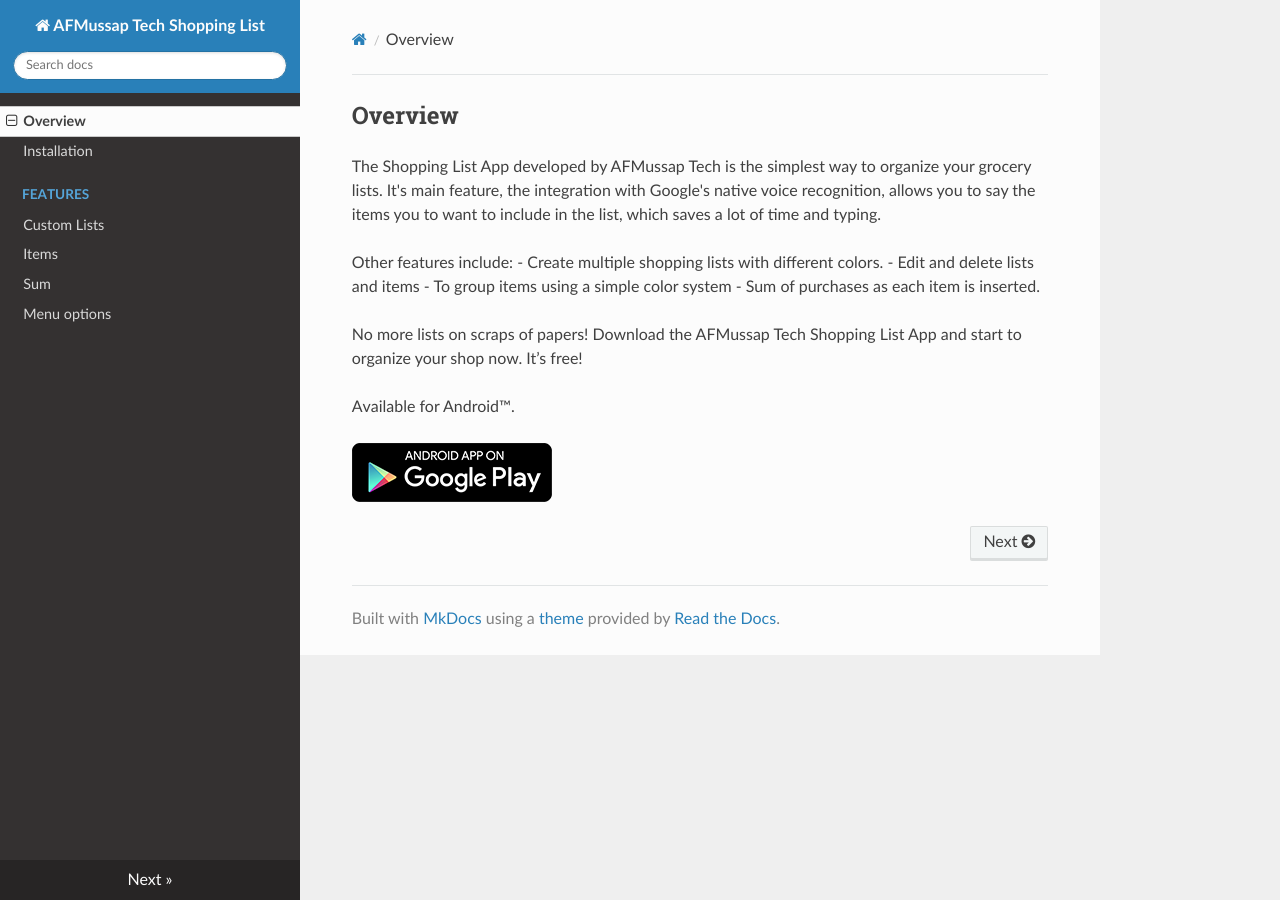
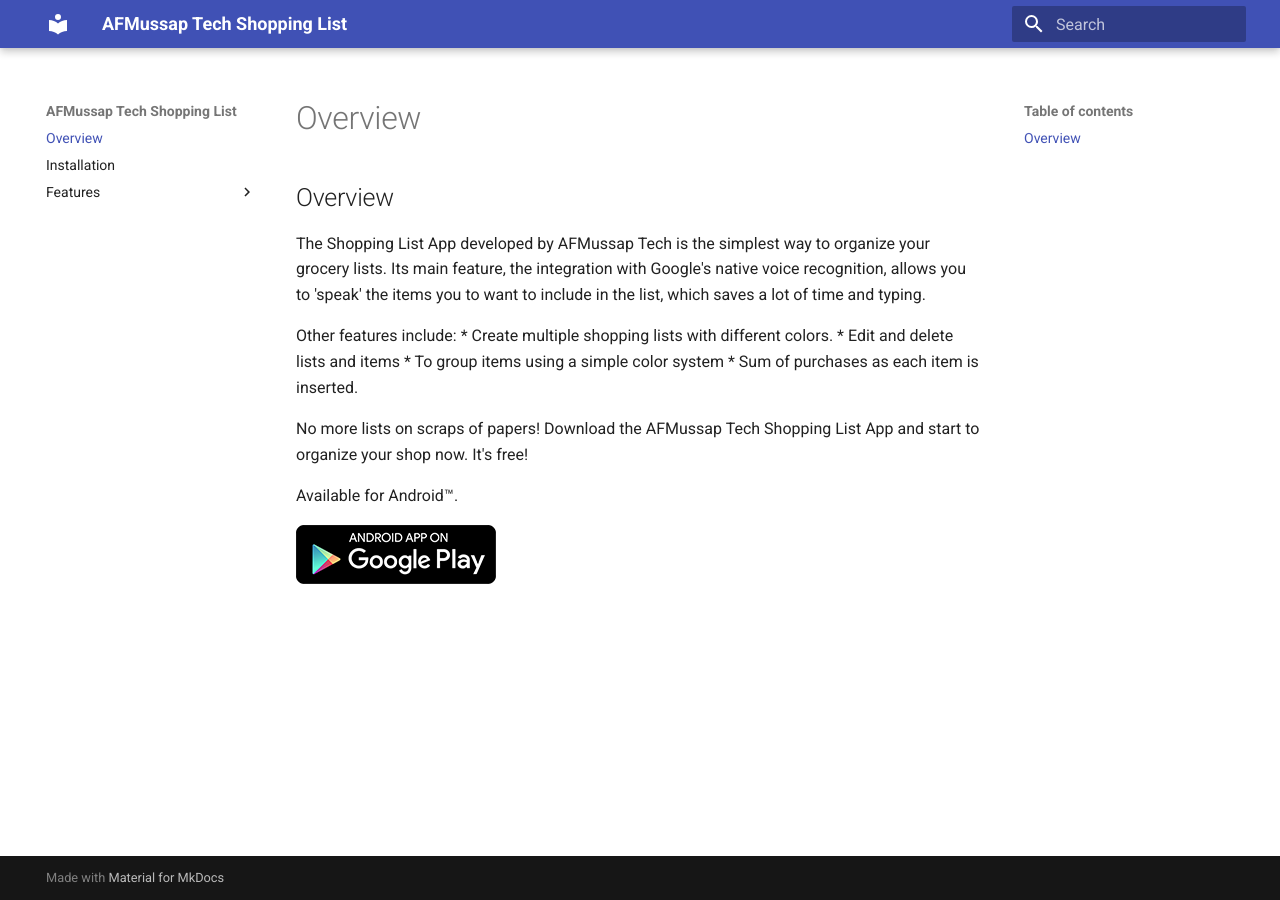
Before and after one commit to andreamussap/AFMussap-Tech-Shopping-List, an MkDocs documentation site: the page built from docs/index.md, in a window 1280 px wide. Built offline with MkDocs 1.6.1 and Material for MkDocs 9.7.7, drawn with Linux system fonts in a browser that asks for light colours; nearby versions of some CDN libraries; old or Windows-style settings are respelled for this version of MkDocs.

Commit message:
update files

```diff
--- a/docs/custom_lists.md
+++ b/docs/custom_lists.md
@@ -9,7 +9,7 @@
 ![](/images/shop-list-button-new-list.png "Create new List")
 
 
-In the window **Create a new list**, choose a color and type the name of the list. Then, tap **Create**.
+On the window **Create a new list**, choose a color and type the name of the list. Then, tap **Create**.
 
 > Don't worry about capitalizing the list's name. Type everything in lowercase, and the App will capitalize every word for you. For instance, if you type: **my market**, the list will be created as **My Market**.
 
--- a/docs/index.md
+++ b/docs/index.md
@@ -1,14 +1,14 @@
 ## Overview
 
-The Shopping List App developed by AFMussap Tech is the simplest way to organize your grocery lists. It's main feature, the integration with Google's native voice recognition, allows you to say the items you to want to include in the list, which saves a lot of time and typing.
+The Shopping List App developed by AFMussap Tech is the simplest way to organize your grocery lists. Its main feature, the integration with Google's native voice recognition, allows you to 'speak' the items you to want to include in the list, which saves a lot of time and typing.
 
 Other features include:
-- Create multiple shopping lists with different colors.
-- Edit and delete lists and items
-- To group items using a simple color system
-- Sum of purchases as each item is inserted.
+* Create multiple shopping lists with different colors.
+* Edit and delete lists and items
+* To group items using a simple color system
+* Sum of purchases as each item is inserted.
 
-No more lists on scraps of papers! Download the AFMussap Tech Shopping List App and start to organize your shop now. It’s free!
+No more lists on scraps of papers! Download the AFMussap Tech Shopping List App and start to organize your shop now. It's free!
 
 Available for Android™.
 
--- a/mkdocs.yml
+++ b/mkdocs.yml
@@ -7,5 +7,5 @@
         - 'Items': 'items.md'
         - 'Sum': 'total_amount.md'
         - 'Menu options': 'menu_options.md'
-theme: readthedocs
+theme: material
 google_analytics: ['UA-45971598-3', 'auto']
```
Also changed, not shown: other parts of docs/custom_lists.md (+1 -2 lines), docs/installation.md (+1 -1 lines), docs/items.md (+4 -4 lines).
